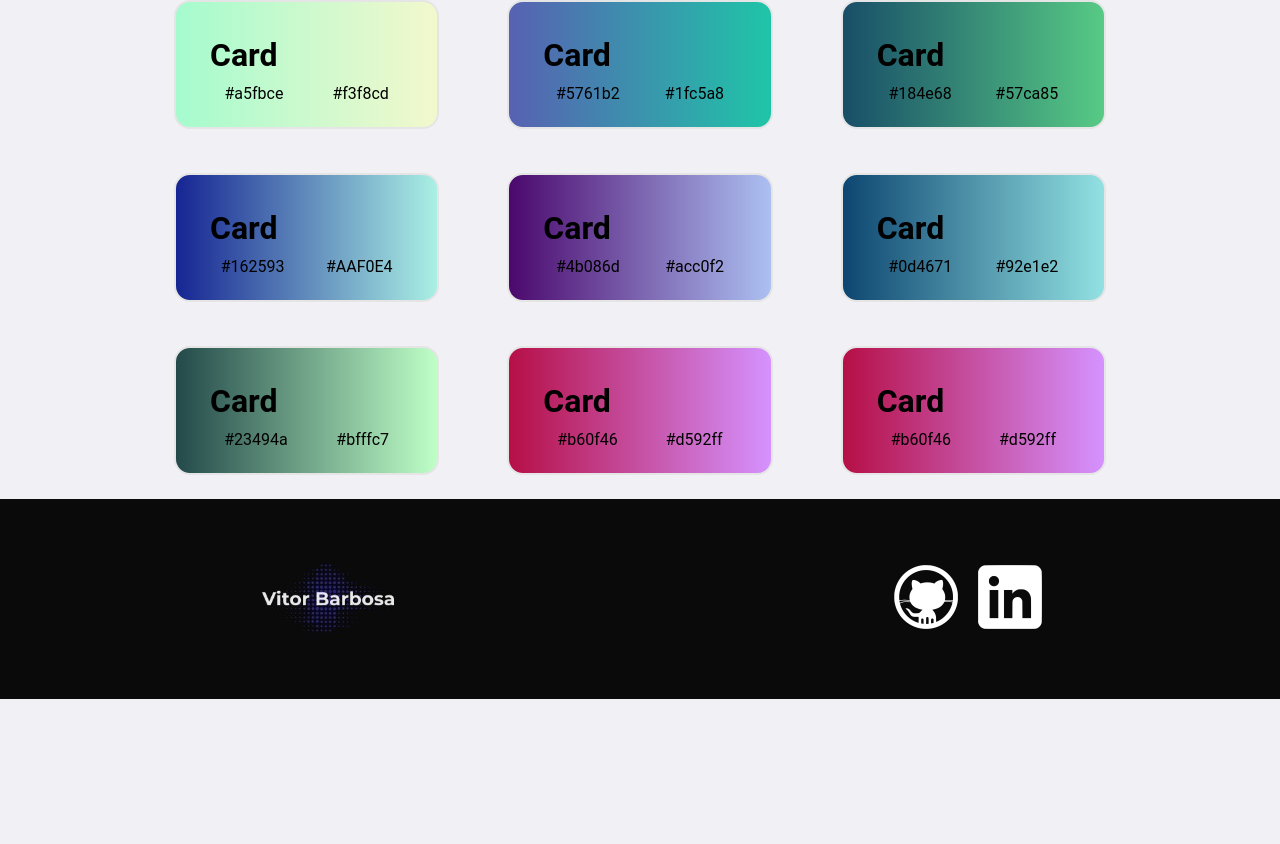
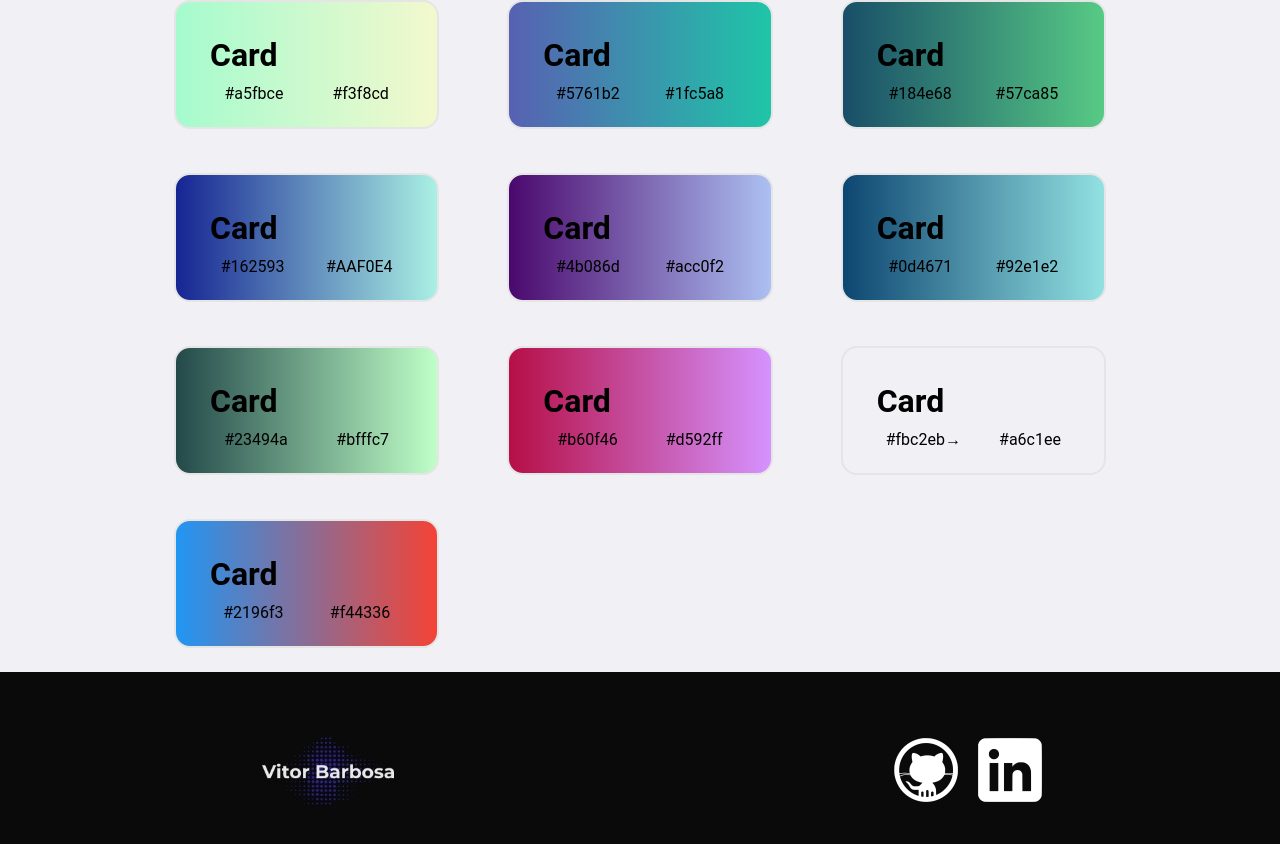
Before and after one commit to RAJ66/Gradient-Color, a React (Create React App) app: page / in a window 1280 px wide. Shown: the part 492-1336 px from the top of the page. Before the commit the page ends 1193 px from the top, so only its background shows below. Built offline with nearby package versions, Linux system fonts and the light colour scheme.

Commit message:
doc: added gradient color

```diff
--- a/src/data.js
+++ b/src/data.js
@@ -56,7 +56,11 @@ export const stockData = [
     color2: "#d592ff",
   },
   {
-    color1: "#b60f46",
-    color2: "#d592ff",
+    color1: "#fbc2eb→",
+    color2: "#a6c1ee",
+  },
+  {
+    color1: "#2196f3",
+    color2: "#f44336",
   },
 ];
```
